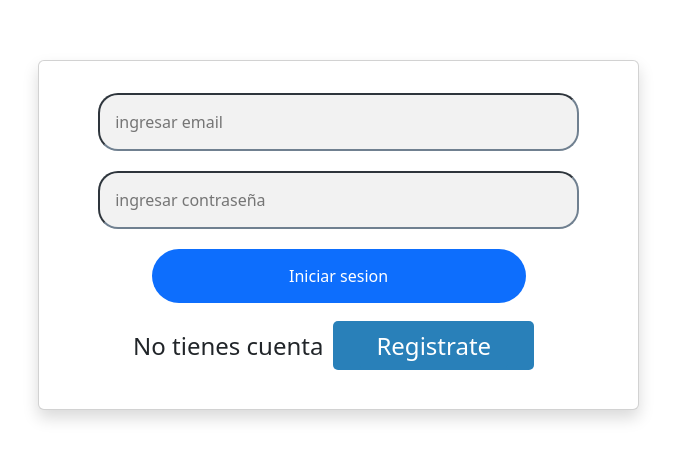
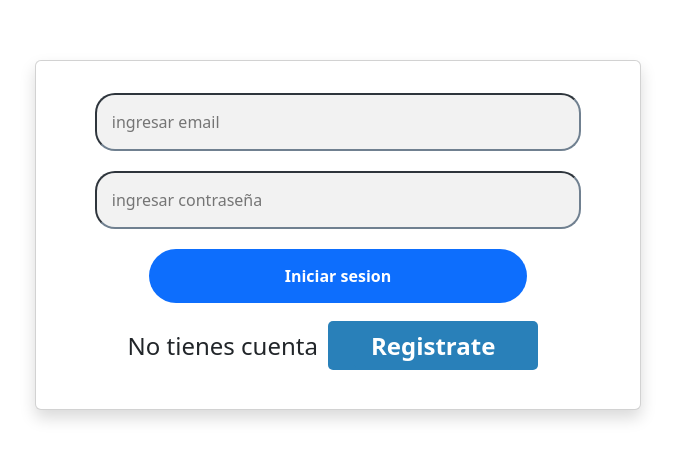
Before and after one commit to maridanielac/Micro2-MariaCuervo-FranciscoMarcano, a React (Vite) app in the folder proe2/: page /Login in a window 1280 px wide. Shown: the part 165-624 px from the top of the page, without its empty margins (239-914 px from the left). Built offline with nearby package versions, Linux system fonts and the light colour scheme.

Commit message:
update ccs

```diff
--- a/proe2/src/App.css
+++ b/proe2/src/App.css
@@ -94,3 +94,21 @@
   color: white;
   font-size: 16px;
 }
+
+@media (max-width: 768px) {
+}
+
+@media (min-width: 768px) and (max-width: 1024px) {
+}
+
+@media (min-width: 1024px) {
+}
+
+form {
+  font-weight: bolder;
+}
+
+button{
+  font-weight: bolder;
+
+}
```
